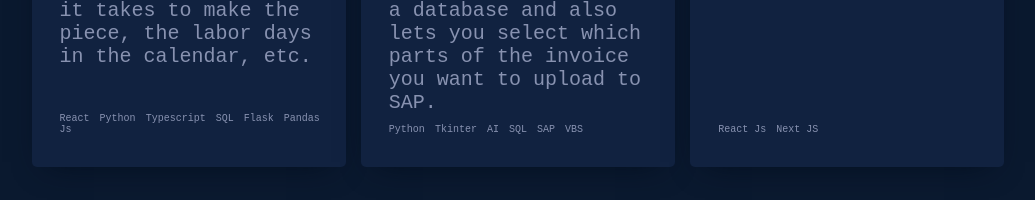
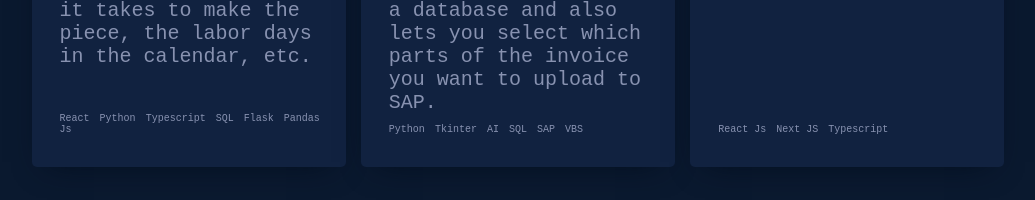
Before and after one commit to luisguareschi/my-portfolio-v2, a Next.js app: page / in a window 1280 px wide. Shown: the part 3380-3580 px from the top of the page, without its empty margins (122-1157 px from the left). Built offline with nearby package versions, Linux system fonts and the light colour scheme; a web font is replaced by a local one.

Commit message:
Added a tool

```diff
--- a/src/app/sections/projects/ProjectsPage.tsx
+++ b/src/app/sections/projects/ProjectsPage.tsx
@@ -54,7 +54,7 @@ const projects:projectInfo[] = [
     {
         title: "Bill Splitter",
         description: "A Next Js website that lets you split expenses with your friends in the most efficient way possible.",
-        tools: ["React Js", "Next JS"],
+        tools: ["React Js", "Next JS", "Typescript"],
         githubLink: "https://github.com/luisguareschi/bill-splitter",
         projectLink: "https://bill-splitter-pro.netlify.app/"
     },
```
